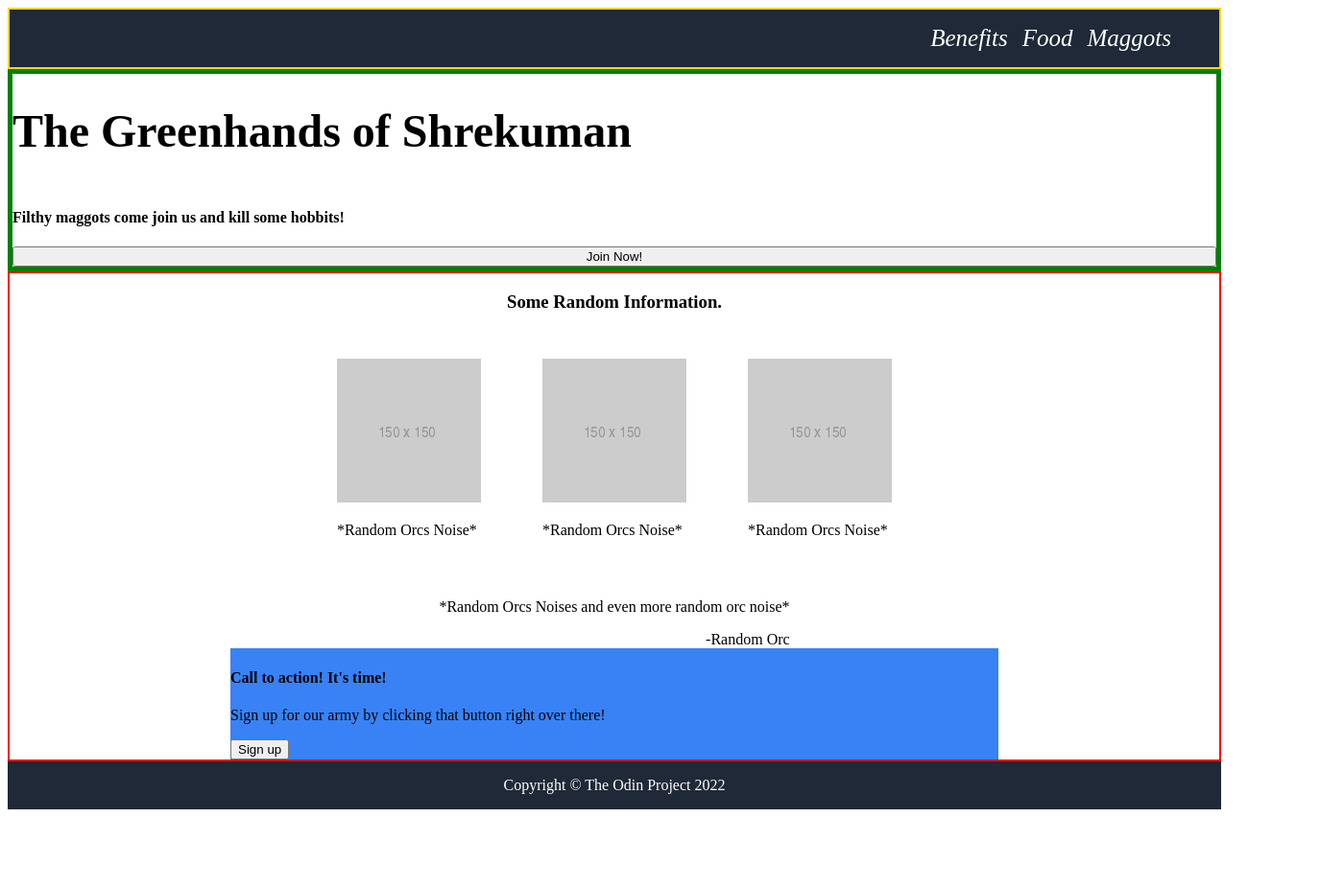
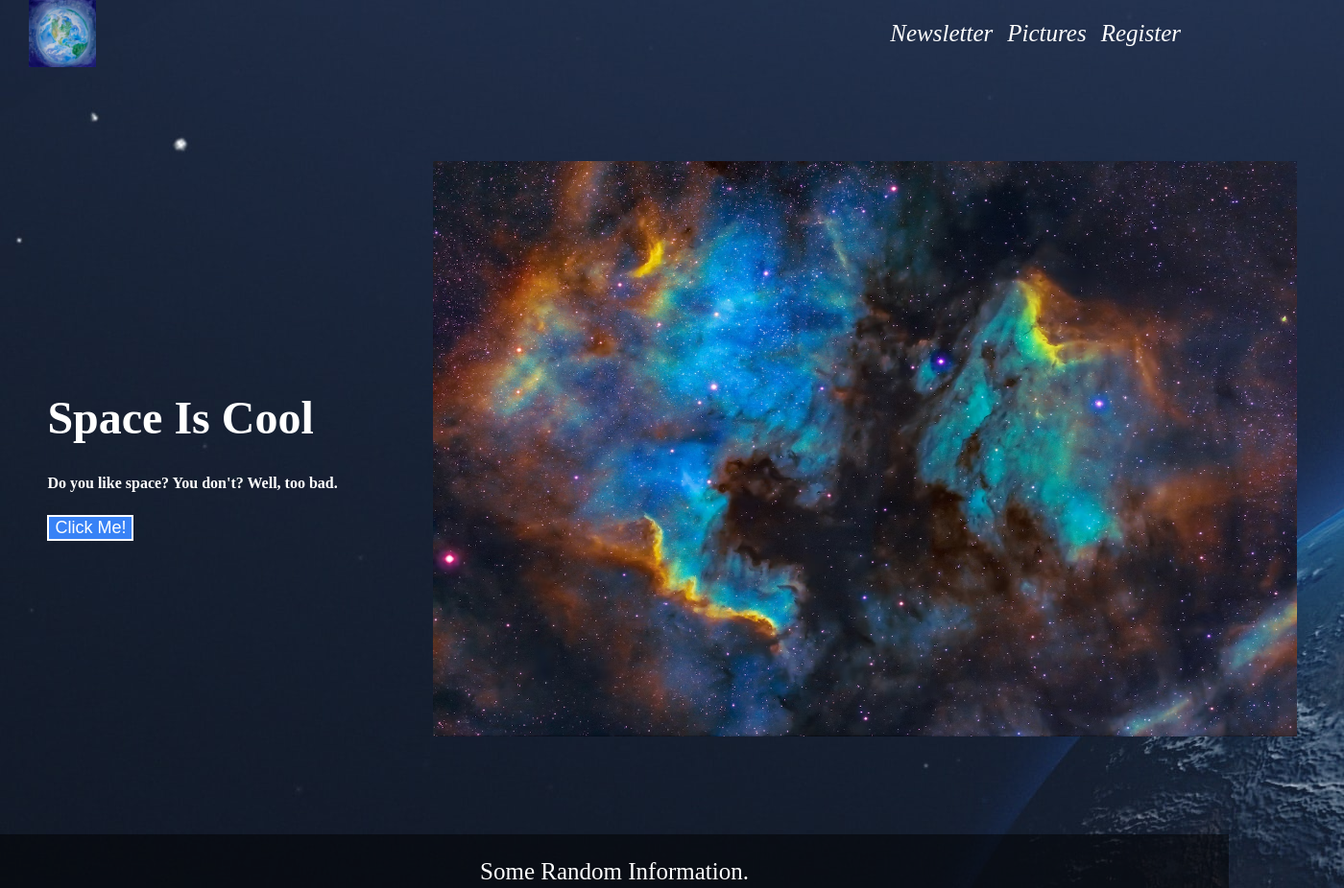
Before and after one commit to Mahulicious/Website-Project, a plain HTML site: page index.html in a window 1280 px wide. Shown: the top 926 px of the page at 96% size, 1400 px wide, since content can reach past the window. Before the commit the page ends 852 px from the top, so only its background shows below. Drawn offline with Linux system fonts and the light colour scheme.

Commit message:
Finalized the project

```diff
--- a/index.html
+++ b/index.html
@@ -4,50 +4,71 @@
     <meta charset="UTF-8">
     <meta http-equiv="X-UA-Compatible" content="IE=edge">
     <meta name="viewport" content="width=device-width, initial-scale=1.0">
-    <title>Orcs</title>
+    <title>Space</title>
     <link rel="stylesheet" href="style.css">
 </head>
 <body>
     <div class="top">
-        <img src = "">
+        <img src = "./images/elena-mozhvilo-znhEe1cbbQE-unsplash.jpg" alt="cartoon earth">
         <ul>
-            <li><a href="#"> Benefits </a></li>
-            <li><a href="#"> Food </a></li>
-            <li><a href="#"> Maggots </a></li>
+            <li><a href="#"> Newsletter </a></li>
+            <li><a href="#"> Pictures </a></li>
+            <li><a href="#"> Register </a></li>
 
         </ul>
     </div>
+
     <div class="mainhead">
-        <h1>The Greenhands of Shrekuman </h1>
-        <h4> Filthy maggots come join us and kill some hobbits! </h4>
-        <button> Join Now! </button>
+        <div class="head">
+        <h1> Space Is Cool </h1>
+        <h4> Do you like space? You don't? Well, too bad. </h4>
+        <a href="#middle">
+        <button> Click Me! </button>
+        </a>
+        </div>
+        <div class="mainimg">
+            <img src="./images/photo-1610296669228-602fa827fc1f.avif" alt="pic of nebula">
+        </div>
+
     </div>
+    <div id="middle">
+
     <div class="middle">
-        <h3> Some Random Information. </h3>
+        <div class = "infotxt">
+        <p> Some Random Information. </p>
+    </div>
+
         <div id="infoimages">
             <div class="pics">
-            <img src="./images/150.jpg" alt="placeholder" >
-            <p>*Random Orcs Noise*</p>
+            <img src="./images/black-hole-92358_960_720.jpg" alt="black hole img" >
+            <p> The first photograph of a black hole was taken in 2019, picture above is not that picture. </p>
             </div>
             <div class="pics">
-            <img src="./images/150.jpg" alt="placeholder" >
-            <p>*Random Orcs Noise*</p>
+            <img src="./images/asteroid-1477065_960_720.jpg" alt="Asteroids img" >
+            <p>Asteroids can have moon, apparently.</p>
             </div>
             <div class="pics">
-            <img src="./images/150.jpg" alt="placeholder" >
-            <p>*Random Orcs Noise*</p>
+            <img src="./images/photo-1462332420958-a05d1e002413.avif" alt="Nebula Img" >
+            <p>Nebulas, aside from looking beautiful, they are also region in space where stars are formed.</p>
             </div>
         </div>
         <div class="quotes">
-            <p>*Random Orcs Noises and even more random orc noise* </p>
-            <span class="right"> -Random Orc</span>
+            <p>We are just an advanced breed of monkeys on a minor planet of a very average star. But we can understand the Universe. That makes us something very special.</p>
+            <h3> -Stephen Hawking </h3>
         </div>
         <div class="banner">
-            <h4>Call to action! It's time! </h4>
-            <p> Sign up for our army by clicking that button right over there! </p>
+            <div class="txt">
+                <div>
+            <h2>Call to action! It's time! </h2>
+            <p> Sign up for our spam mails by clicking that button right over there! </p>
+        </div>
+        </div>
+        <div class="buton">
             <button> Sign up </button>
         </div>
+        </div>
     </div>
+</div>
     <div class="footer">
         <p> Copyright &copy; The Odin Project 2022 </p>
     </div>
--- a/style.css
+++ b/style.css
@@ -1,3 +1,10 @@
+body {
+    padding: 0;
+    margin: 0;
+    display: flex;
+    flex-direction: column;
+    background-image: url(./images/javier-miranda-Jn2EaLLYZfY-unsplash.jpg);
+}
 ul {
     list-style: none;
     display: flex;
@@ -11,55 +18,133 @@ a {
     text-decoration: none;
 }
 h1 {
+    font-style: georgia, Arial, Helvetica;
     font-size: 48px;
     font-weight: bolder;
+}
+button {
+    background-color: #3882F6;
+    color: white;
+    border: 2px solid white;
+    font-size: 18px;
 }
 
 
 
 
-
+.top img {
+    padding-left: 30px;
+    height: 70px;
+    width: 70px;
+}
 
 .top {
     display: flex;
     justify-content: space-between;
-    border: 2px solid gold;
-    background-color: #1F2937;
+    align-items: center;
 }
 .mainhead {
     display: flex;
-    flex-direction: column;
-    border: 5px solid green;
+    justify-content: space-around;
+    align-items: center;
+    margin: auto;
+    width: 1400px;
+    height: 800px;
+
+    color: white;
+
 
 }
+
+.mainhead img {
+    width: 900px;
+    height: 600px;
+}
+.infotxt p {
+    font-size: 25px;
+    font-style: georgia, Arial, Helvetica;
+}
+
+
+
 .middle {
     display: flex;
     flex-direction: column;
-    justify-content: center;
     align-items: center;
-    border: 2px solid red;
+    color: white;
+    max-width: 1400px;
+    margin: auto;
+    background-color: rgba(0, 0, 0, 0.5)
+
 }
-#infoimages {
-    max-width: auto;
-}
+
+
 #infoimages img{
-    width:150px;
+    width:350px;
+    height:300px ;
 }
 .pics{
     display: inline-block;
-    padding: 30px;
+    vertical-align: top;
+    padding-right: 30px;
+
+
+}
+.pics p {
+    max-width: 350px;
+}
+.quotes {
+    display: flex;
+    flex-direction: column;
+    align-items: flex-end;
+    margin-top: 50px;
+    max-width: 60%;
+    padding: 15px;
+}
+
+
+.quotes p {
+font-size: 33px;
+font-style: italic;
 
 }
 .right {
     float: right;
 }
 .banner {
+    flex: 1;
+    display: flex;
+    justify-content: flex-start;
+    align-items: center;
     background-color: #3882F6;
     width: 800px;
+    height: 120px;
+
 }
+.txt {
+    line-height: 5px;
+    display: inline-block;
+    vertical-align: middle;
+    padding-right: 150px;
+
+}
+.txt div {
+    display: inline-block;
+    margin-left: 20px;
+}
+
+
+.buton {
+    display: flex;
+    justify-content: flex-end;
+    align-items: center;
+
+}
+
 .footer {
     display: flex;
-    background-color: #1F2937;
+    background-color: black;
     color: white;
     justify-content: center;
+    align-items: center;
 }
```
Also changed, not shown: images/asteroid-1477065_960_720.jpg (added), images/black-hole-92358_960_720.jpg (added), images/eclipse-g6ae00d72b_640.jpg (added), images/elena-mozhvilo-znhEe1cbbQE-unsplash.jpg (added), images/javier-miranda-Jn2EaLLYZfY-unsplash.jpg (added), images/photo-1462332420958-a05d1e002413.avif (added), images/photo-1610296669228-602fa827fc1f.avif (added), images/shot-by-cerqueira-0o_GEzyargo-unsplash.jpg (added), images/vincentiu-solomon-ln5drpv_ImI-unsplash.jpg (added), 1 other file.
